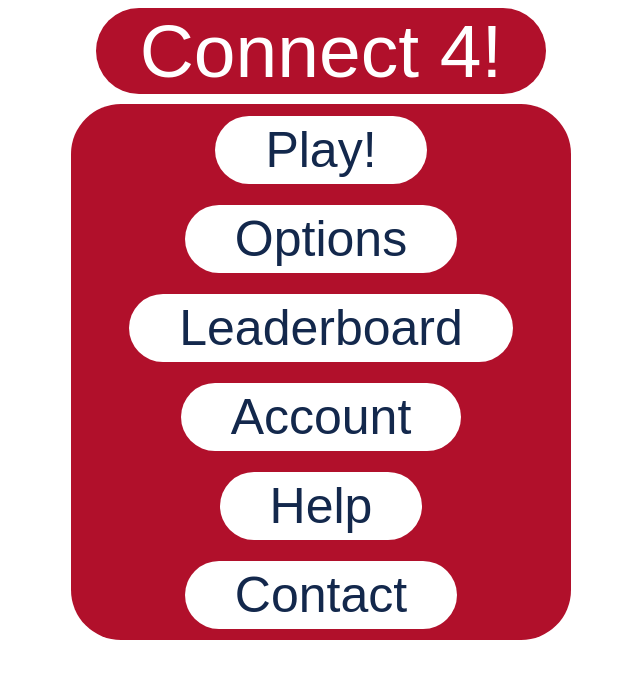
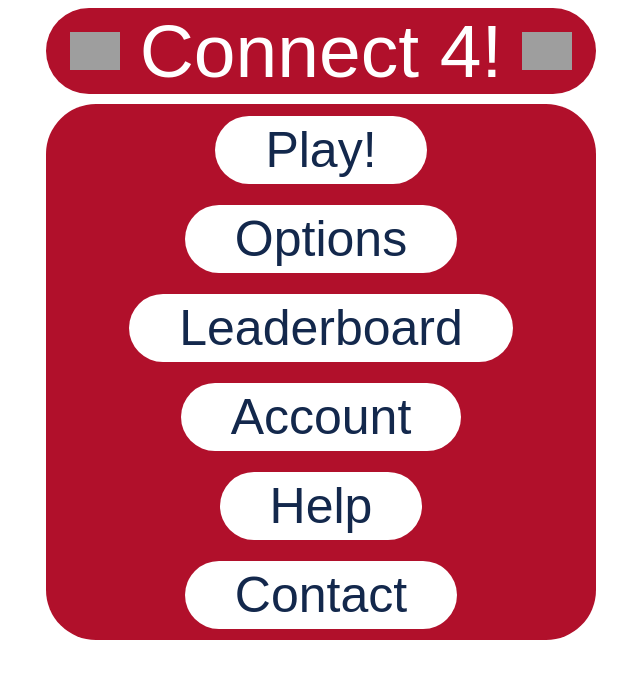
Before and after one commit to jwhitlow45/connectfour, a PHP site: page / in a window 1280 px wide. Shown: the top 679 px of the page, without its empty margins (319-959 px from the left). Run offline with PHP 8.4, Linux system fonts and the light colour scheme; some web fonts are replaced; grey boxes are pictures that could not be loaded.

Commit message:
feat:add fresno state imagery to main page

```diff
--- a/index.css
+++ b/index.css
@@ -4,23 +4,40 @@ html {
   font-family: 'Product Sans', sans-serif;
 }
 
+.fs-image {
+  width: 50px;
+}
+
+#bulldog-image {
+  padding-right: 20px;
+}
+
+#seal-image {
+  padding-left: 20px;
+}
+
 #title {
+  display: flex;
   text-align: center;
   font-size: 75px;
   color: white;
 
   background-color: #b1102b;
 
-  width: 450px;
+  width: 550px;
   margin: auto;
   border-radius: 50px;
   margin-bottom: 10px;
+
+  justify-content: center;
+  align-items: center;
+
 }
 
 #menu {
   background-color: #b1102b;
   border-radius: 50px;
-  width: 500px;
+  width: 550px;
 }
 
 table {
--- a/index.html
+++ b/index.html
@@ -7,7 +7,11 @@
     <title>Connect 4</title>
   </head>
   <body onload="onPageLoad();">
-    <div id="title">Connect 4!</div>
+    <div id="title">
+      <img id="bulldog-image" class="fs-image" src="https://1000logos.net/wp-content/uploads/2021/06/Fresno-State-Bulldogs-logo.png">
+      Connect 4!
+      <img id="seal-image" class="fs-image" src="https://upload.wikimedia.org/wikipedia/en/d/df/California_State_University%2C_Fresno_seal.svg">
+    </div>
     <table id="menu">
       <tr><td><a href="./pages/play"><button class="menu-button">Play!</button></a></td></tr>
       <tr><td><a href="./pages/options"><button class="menu-button">Options</button></a></td></tr>
```
